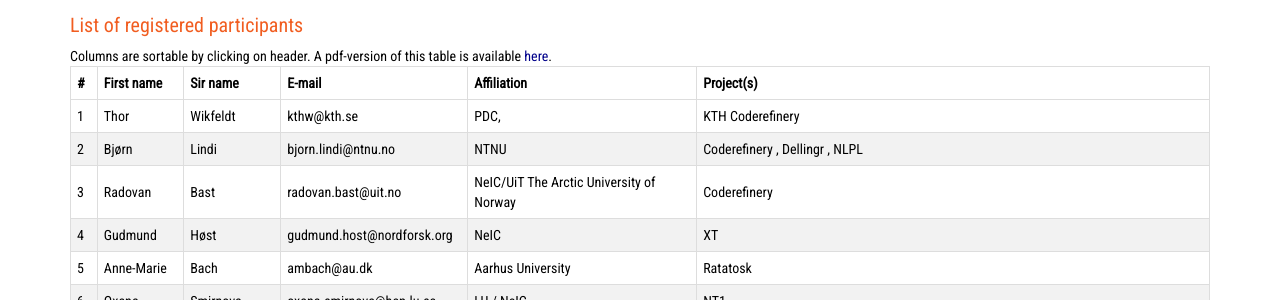
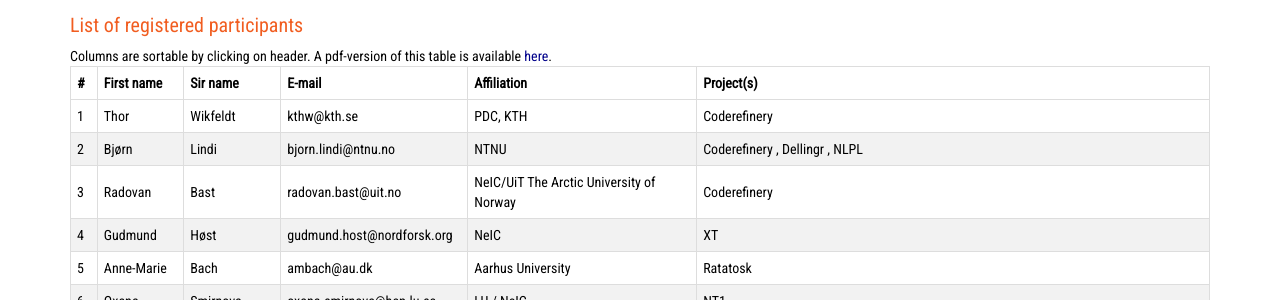
Before and after one commit to neicnordic/ahm18.neic.nordforsk.org, a Jekyll site: the page built from registration.md, in a window 1280 px wide and 900 px high. Shown: the part 126-426 px from the top of the window. Built offline with Jekyll 4.4.1, drawn with Linux system fonts in a browser that asks for light colours; nearby versions of some CDN libraries; our own code applies the rules of GitHub Pages for plain Markdown files; some of the changed lines change nothing that is shown.

Commit message:
Small correction to registration list

```diff
--- a/_includes/tables.html
+++ b/_includes/tables.html
@@ -14,7 +14,7 @@ Columns are sortable by clicking on header. A pdf-version of this table is avail
 <tr><th>#</th><th>First name</th><th>Sir name</th><th>E-mail</th><th>Affiliation</th><th>Project(s)</th></tr>
 </thead>
                 <tbody>
-<tr><td>1</td><td>Thor</td><td>Wikfeldt</td><td>kthw@kth.se</td><td>PDC,</td><td>KTH Coderefinery</td></tr>
+<tr><td>1</td><td>Thor</td><td>Wikfeldt</td><td>kthw@kth.se</td><td>PDC, KTH</td><td>Coderefinery</td></tr>
 <tr><td>2</td><td>Bjørn</td><td>Lindi</td><td>bjorn.lindi@ntnu.no</td><td>NTNU</td><td>Coderefinery , Dellingr , NLPL</td></tr>
 <tr><td>3</td><td>Radovan</td><td>Bast</td><td>radovan.bast@uit.no</td><td>NeIC/UiT The Arctic University of Norway</td><td>Coderefinery</td></tr>
 <tr><td>4</td><td>Gudmund</td><td>Høst</td><td>gudmund.host@nordforsk.org</td><td>NeIC</td><td> XT</td></tr>
```
